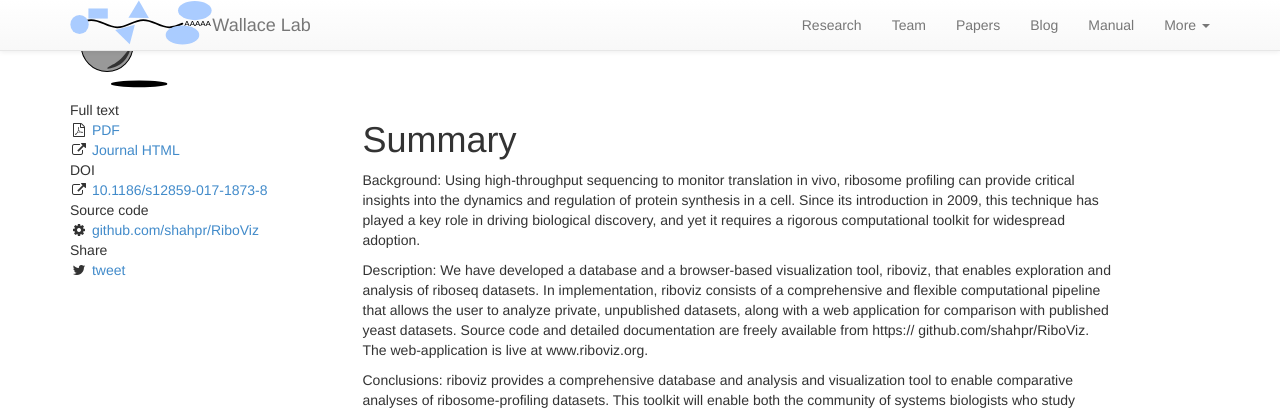
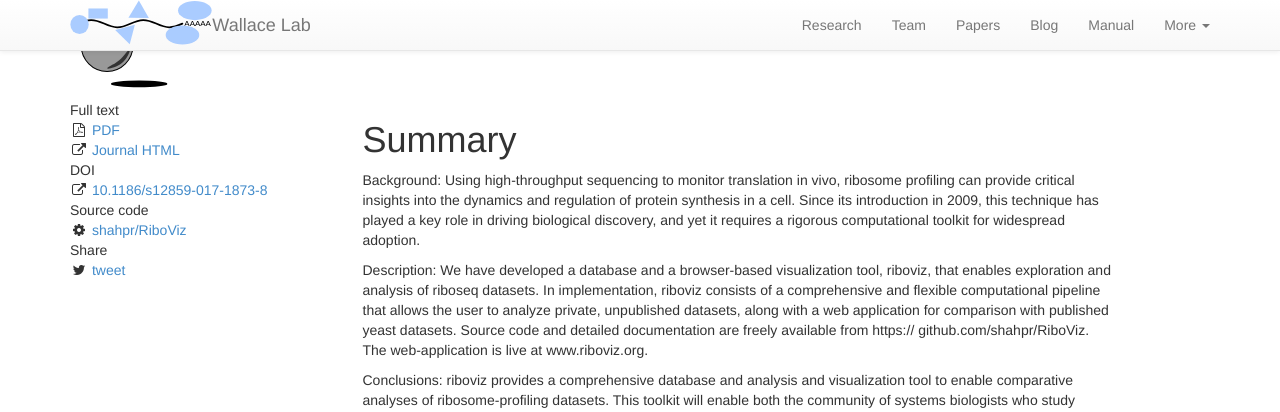
Before and after one commit to swinterbourne/ewallace.github.io, a Jekyll site: the page built from papers/_posts/2017-10-25-riboviz-analysis.md, in a window 1280 px wide. Shown: the top 412 px of the page. Built offline with Jekyll 4.4.1, drawn with Linux system fonts in a browser that asks for light colours; nearby versions of some CDN libraries.

Commit message:
shorten display of github links

```diff
--- a/_includes/themes/lab/paper.html
+++ b/_includes/themes/lab/paper.html
@@ -113,7 +113,7 @@ with gratitude.
 			<div class="pad-left note">
 				<div class="smallspacer"></div>
 				<i class="fa fa-cog fa-fw"></i>
-				<a class="off" href="{{ page.github }}">{{ page.github | remove: 'http://' | remove: 'https://' }}</a>
+				<a class="off" href="{{ page.github }}">{{ page.github | remove: 'http://github.com/' | remove: 'https://github.com/' }}</a>
 			</div>
 			<div class="bigspacer"></div>
 			{% endif %}
```
